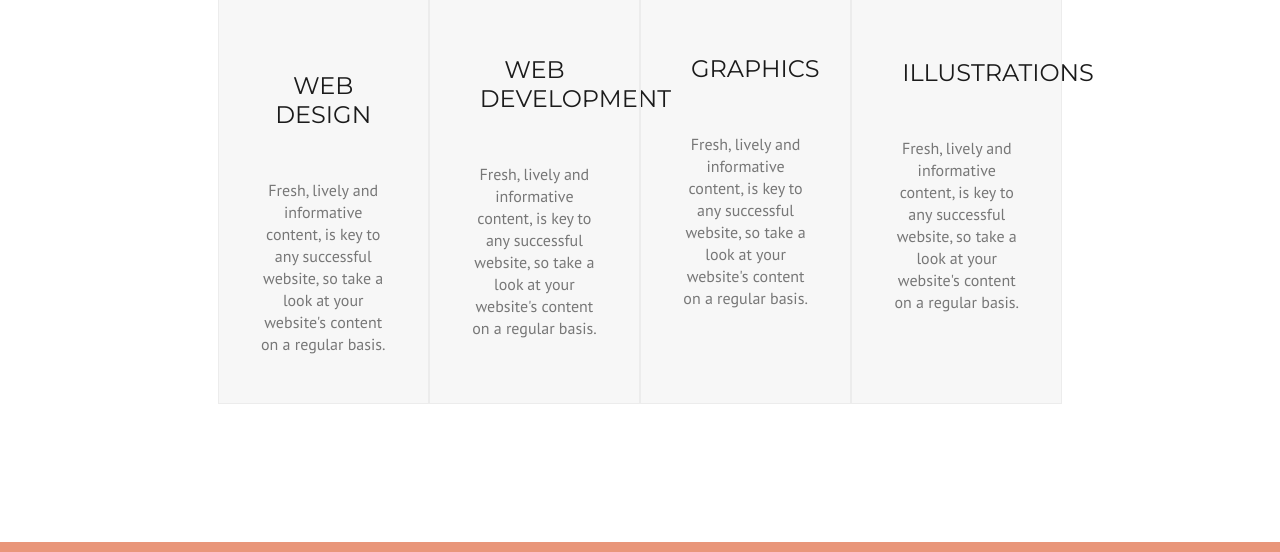
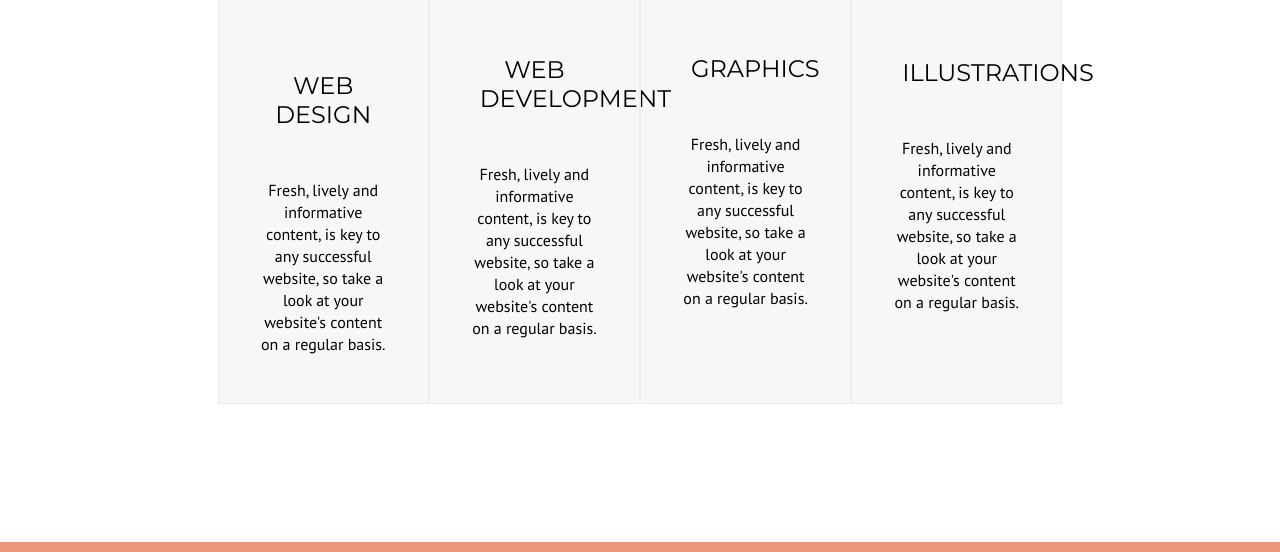
Before and after one commit to OleksandrShcherbinin/Beetroot-front-end, a plain HTML site: page index.html in a window 1280 px wide. Shown: the part 801-1353 px from the top of the page. Drawn offline with Linux system fonts and the light colour scheme; some icons are missing.

Commit message:
fixed hover text color change

```diff
--- a/css/style.css
+++ b/css/style.css
@@ -112,8 +112,6 @@ h3 {
 }
 
 img ~ h4 {
-    /* Style for "web design" */
-    color: #1b1b1b;
     margin: 70px 50px 0 50px;
     font-size: 1.5em;
     text-transform: uppercase;
@@ -124,7 +122,6 @@ img ~ h4 {
 }
 
 h4 ~ p {
-    color: #777777;
     margin: 50px 40px 0 40px;
     font-size: 1em;
     font-weight: 400;
```
